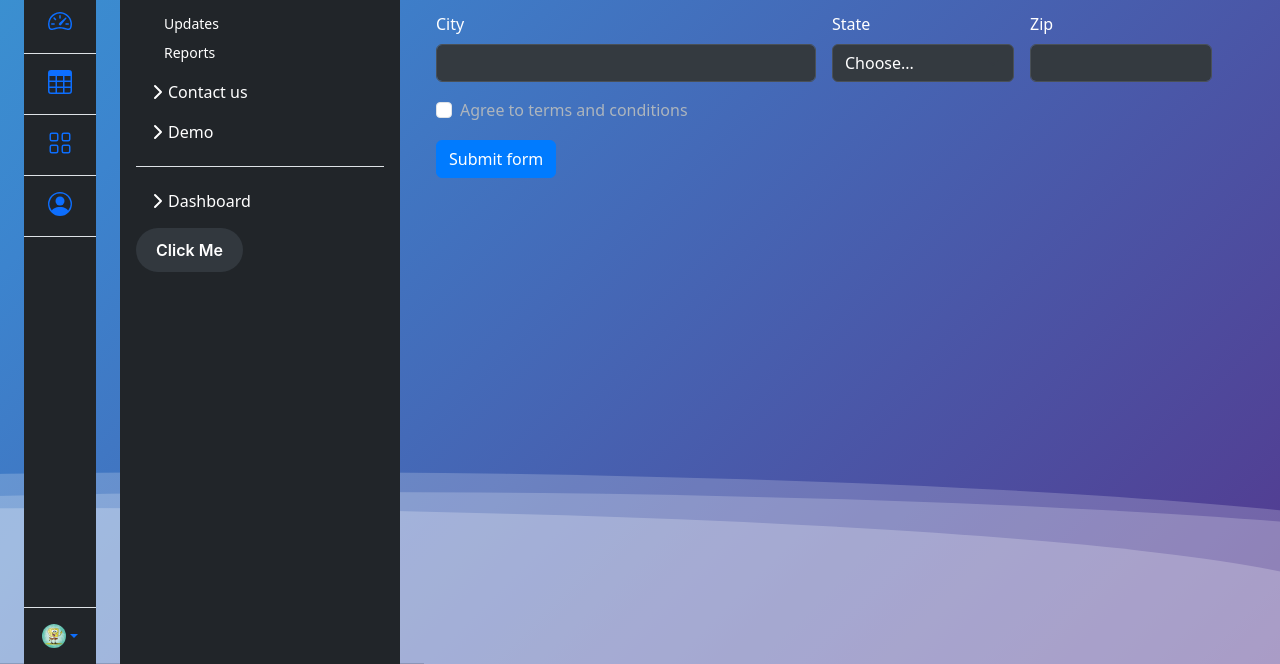
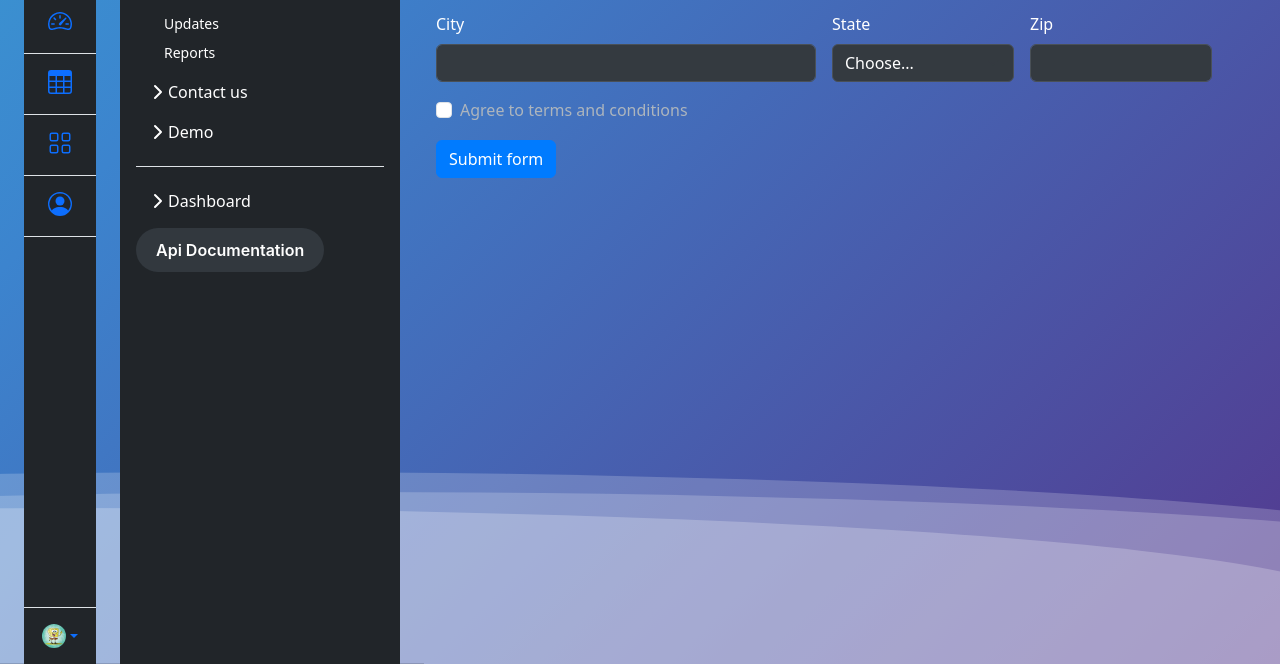
Before and after one commit to edona12/Bootstrap-project, a plain HTML site: page contactus.html in a window 1280 px wide. Shown: the part 136-800 px from the top of the page. Drawn offline with nearby package versions, Linux system fonts and the light colour scheme.

Commit message:
Api Documentation

```diff
--- a/contactus.html
+++ b/contactus.html
@@ -140,6 +140,7 @@
   </symbol>
 </svg>
 
+
 <main class="d-flex flex-nowrap">
   <main class="d-flex flex-nowrap">
     <div class="b-example-divider b-example-vr"></div>
@@ -261,7 +262,7 @@
           </div>
         </li>
 
-           <a href="https://platform.dev.anymaplay.com/api/documentation" target="_blank" class="unique-btn">Click Me</a>
+           <a href="https://platform.dev.anymaplay.com/api/documentation" target="_blank" class="unique-btn">Api Documentation</a>
 
       </ul>
     </div>
```
Also changed, not shown: aboutus.html (+1 -1 lines), dashboard.html (+1 -1 lines), demo.html (+1 -1 lines), index.html (+1 -1 lines).
